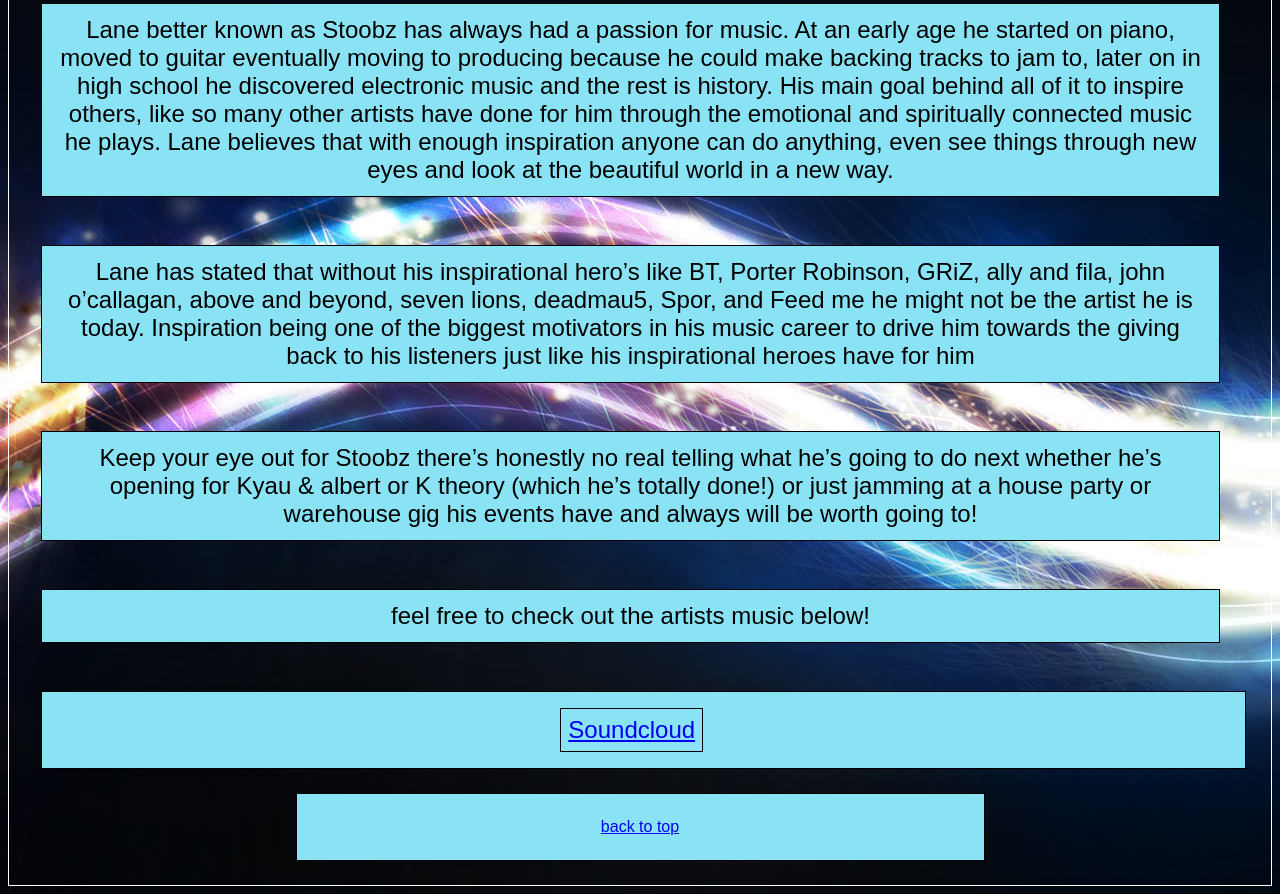
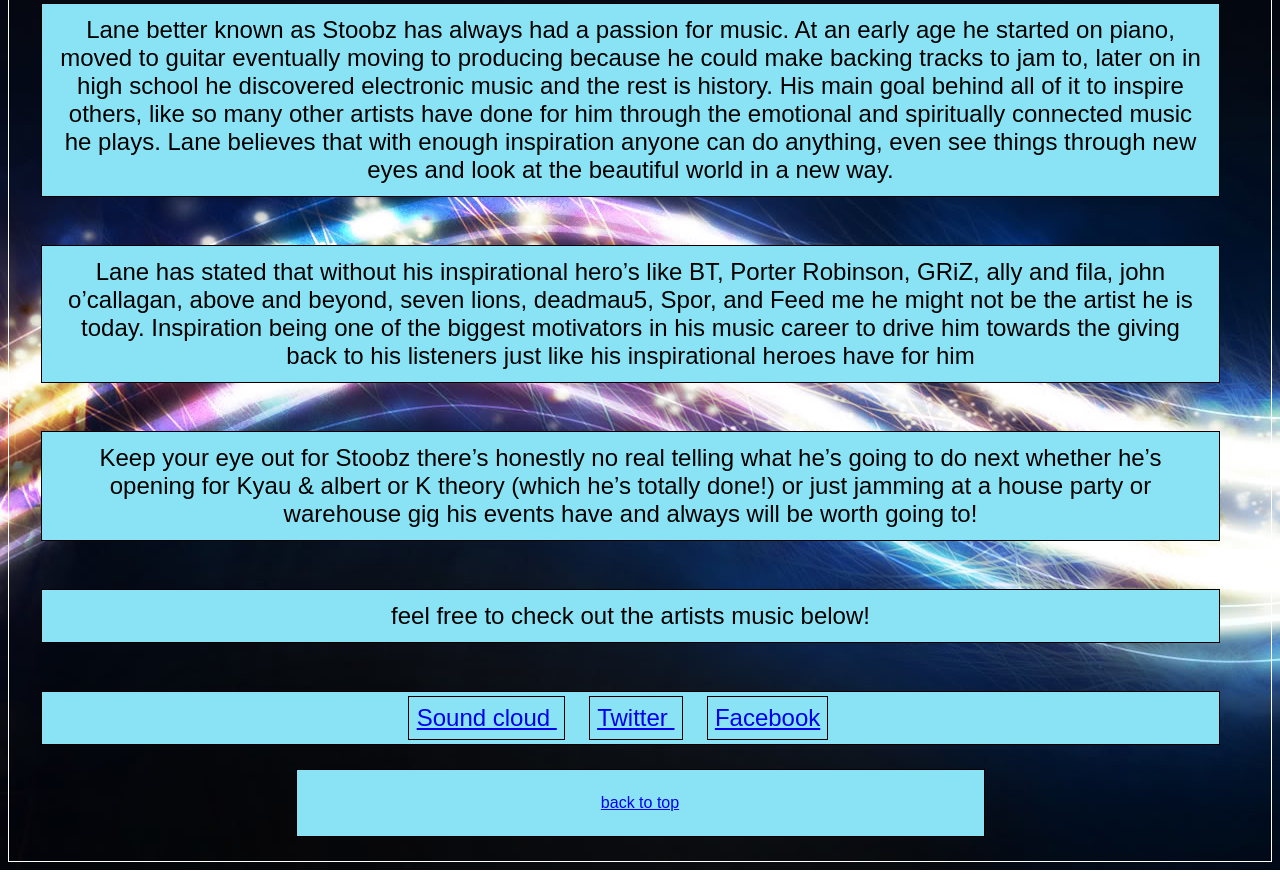
Before and after one commit to iamlucipurr/Finalproject.github.io, a plain HTML site: page stoobz.html in a window 1280 px wide. Shown: the part 1219-2113 px from the top of the page. After the commit the page ends 2089 px from the top, so only its background shows below. Drawn offline with Linux system fonts and the light colour scheme.

Commit message:
stoobz update

```diff
--- a/slcnightlifecss.css
+++ b/slcnightlifecss.css
@@ -367,11 +367,16 @@ header {
 								width: 7em;
 								margin-left: 2.5em;
 								padding: .5em;}
-	}
+
+
+.linklistcen { float: left;
+				margin-left: 3em;
 
 
 
+	}
 
+}
 
 @media (min-width : 30.000em ) and (max-width : 45.000em ){
 
@@ -447,6 +452,12 @@ header {
 				}
 
 				.imagefix { max-width: 80%}
+
+				.linklistcen { float: left;
+								margin-left: 3.5em;
+								margin-right: 2em;
+								content-align: middle;
+								}
 
 }
 @media (min-width: 45em) and (max-width: 60em){
@@ -636,4 +647,16 @@ h2 { 	text-align: center;
 
 }
 .linklistalt {float: left;}
+
+.parall { 	border: solid thin black;
+			float: left;
+			width: 93%;
+			height: 10%;
+			text-align: center;
+			margin-right: 1em;
+			margin-left: 1em;
+			font-size: 1.5em;
+			padding: .5em;
+			background-color: #89e3f4;
 }
+}
--- a/stoobz.html
+++ b/stoobz.html
@@ -71,7 +71,12 @@ or just jamming at a house party or warehouse gig his events have and always wil
 
 <p class="para">feel free to check out the artists music below!</p>
 
-<p class="parall"><a class="linklistcen" href="https://soundcloud.com/stoobz93">Soundcloud </a></p>
+<p class="parall">
+<a class="linklistcen" href="https://soundcloud.com/stoobz93"> Sound cloud </a>
+<a class="linklistcen" href="https://twitter.com/stoobzmoozik"> Twitter  </a>
+<a class="linklistcen" href="https://www.facebook.com/stoobz/"> Facebook </a>
+
+</p>
 
 
 </article>
```
